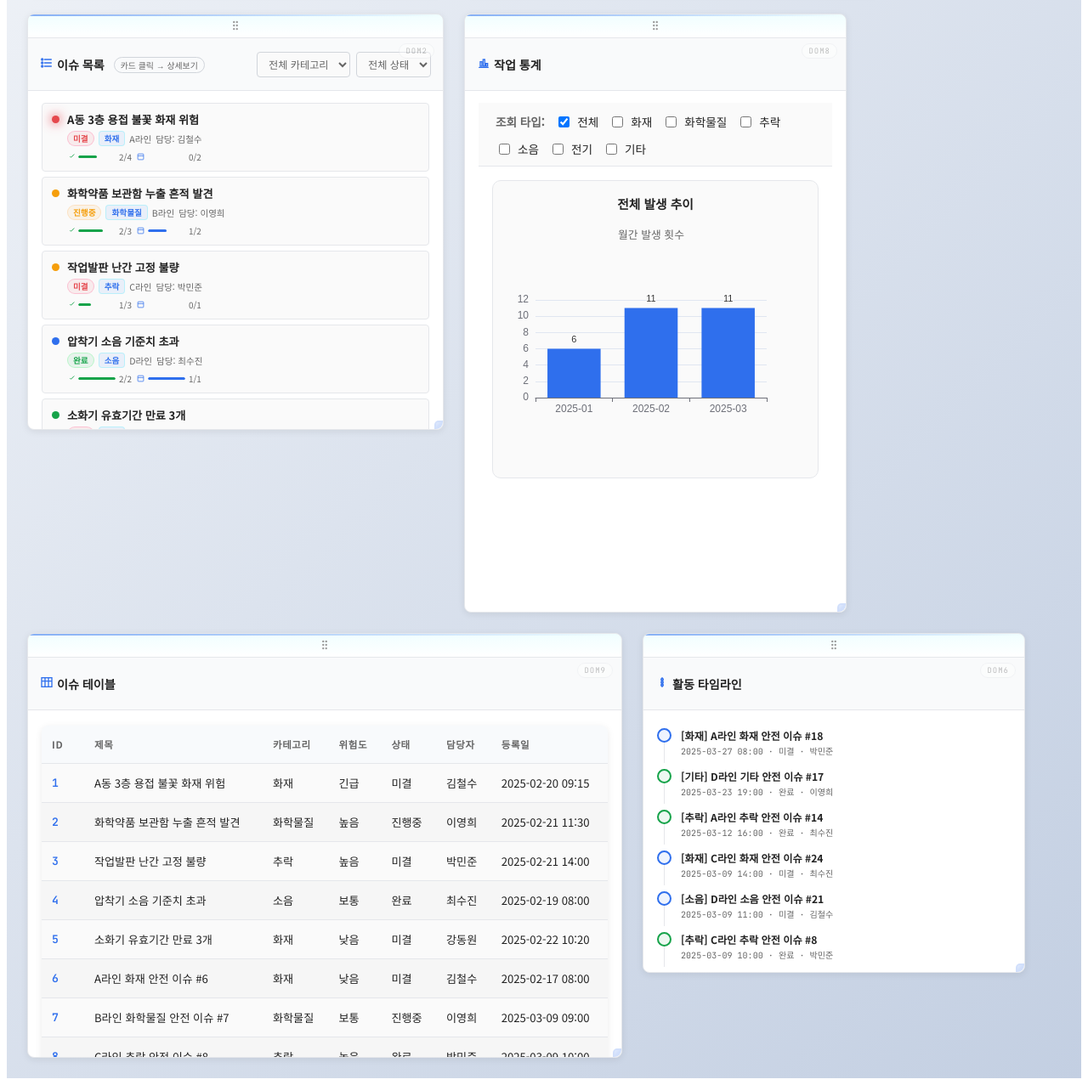
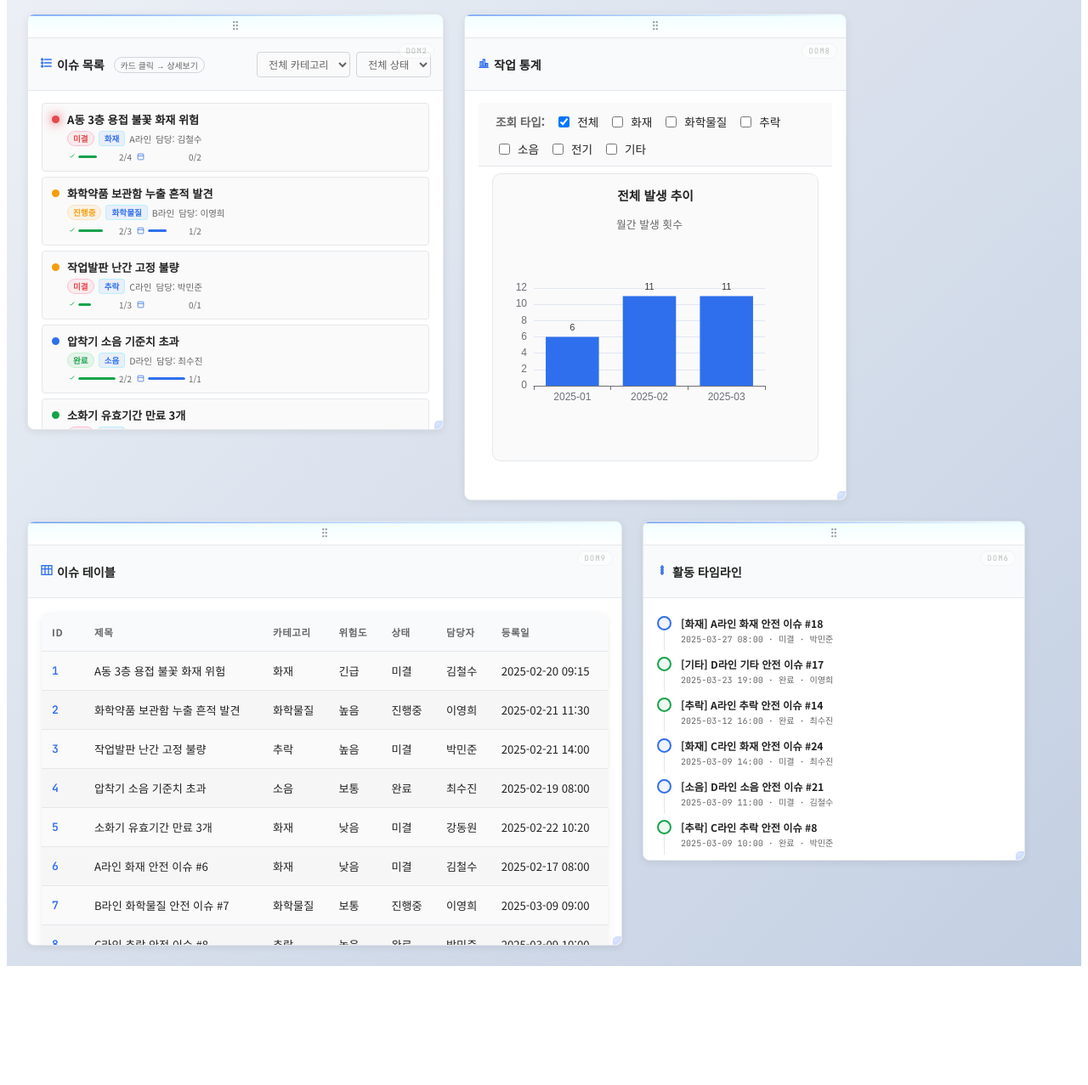
Before and after one commit to Kweonminsu/IMPtolotgy_EHS, a FastAPI app: page / in a window 1280 px wide. Shown: the part 715-1992 px from the top of the page at 85% size. After the commit the page ends 1852 px from the top, so only its background shows below. Run offline with FastAPI, Linux system fonts and the light colour scheme.

Commit message:
초기화 적용 중

```diff
--- a/static/css/env_safety.css
+++ b/static/css/env_safety.css
@@ -202,15 +202,25 @@
    패널 캔버스 (드래그 자유 배치)
 ════════════════════════════════════════ */
 .env-safety-page .panel-canvas {
-  width: 100%;
   display: flex;
   flex-wrap: wrap;
   gap: 1.5rem;
   padding: 1.5rem;
-  min-height: calc(100vh - 140px);
+
+  /* 핵심 설정 */
+  width: fit-content !important; /* ← 내부 패널 크기에 따라 자동 확장 */
+  min-width: 100% !important; /* 최소 화면 너비는 유지 */
+  max-width: none !important; /* 최대 제한 완전 제거 */
+
+  min-height: calc(100vh - 170px);
+  height: auto !important;
+  max-height: none !important;
+
+  overflow-x: auto !important; /* 가로로 커지면 스크롤 생김 */
+  overflow-y: visible !important; /* 세로는 자연스럽게 확장 */
+
+  align-items: flex-start;
   background: linear-gradient(135deg, #f5f7fa 0%, #c3cfe2 100%);
-  align-items: flex-start; /* 상단 정렬로 독립적 높이 */
-  position: relative;
 }
 
 /* ════════════════════════════════════════
@@ -218,6 +228,7 @@
 ════════════════════════════════════════ */
 /* 독립적 크기 조절 + 내부 스크롤 + flexbox 지원 */
 .env-safety-page .draggable-panel {
+  max-height: 82vh !important;
   position: relative;
   background-color: var(--light-bg);
   border: 1px solid var(--border);
@@ -237,7 +248,7 @@
   min-width: 300px;
   max-width: none; /* 제한 완전 제거 → 풀 너비 가능 */
   min-height: 200px;
-  max-height: 800px;
+  max-height: 88vh !important;
 
   /* 초기 크기는 JS(PANEL_CONFIG)에서 설정 - CSS에서 width/height 제거 */
 
--- a/static/js/env_safety.js
+++ b/static/js/env_safety.js
@@ -679,7 +679,7 @@
           .join("")}
       </div>
     </div>
-    <div id="risk-charts-container" style="padding:16px; overflow-y:auto; overflow-x:hidden; transition:height 0.4s ease;">
+    <div id="risk-charts-container" style="padding:8px 16px 4px; overflow-y:auto; overflow-x:hidden; transition:height 0.35s ease;">
     </div>
   `;
 
@@ -687,38 +687,38 @@
     const containerEl = document.getElementById("risk-charts-container");
 
     const numTypes = currentTypes.length;
-    const HEIGHT_PER_BLOCK = 395; // 실제 측정된 한 블록 높이 (4개 차트)
+    const HEIGHT_PER_BLOCK = 355; // 실제 그래프 4개 높이 + 여백 최소화
     const MAX_VISIBLE = 3;
 
-    const targetHeight =
-      HEIGHT_PER_BLOCK * Math.min(numTypes, MAX_VISIBLE) + 30;
-
-    // 내부 컨테이너 높이
+    const targetHeight = HEIGHT_PER_BLOCK * Math.min(numTypes, MAX_VISIBLE) + 8;
+
     containerEl.style.height = targetHeight + "px";
-
-    // 전체 echart-risk 높이
-    container.style.height = targetHeight + 95 + "px";
-
-    // dom8 패널 자체를 콘텐츠에 맞춰 자동 확장
+    container.style.height = targetHeight + 72 + "px"; // echart-risk 전체
+
     const panel8 = document.getElementById("dom8");
     if (panel8) {
       panel8.style.height = "auto";
-      panel8.style.minHeight = targetHeight + 280 + "px"; // 헤더+여백 포함
-    }
-
-    // 블록 생성
-    currentTypes.forEach((type) => {
+      panel8.style.minHeight = targetHeight + 210 + "px";
+    }
+
+    currentTypes.forEach((type, index) => {
       const block = document.createElement("div");
-      block.style = `border:1px solid var(--border); border-radius:10px; background:var(--lighter-bg); padding:16px; margin-bottom:24px;`;
+      block.style = `
+      border:1px solid var(--border);
+      border-radius:10px;
+      background:var(--lighter-bg);
+      padding:14px;
+      margin-bottom: ${index === currentTypes.length - 1 ? "0" : "12px"};
+    `;
       block.innerHTML = `
-      <div style="text-align:center; font-size:0.92rem; font-weight:600; margin-bottom:16px; color:var(--light-color);">
+      <div style="text-align:center; font-size:0.92rem; font-weight:600; margin-bottom:14px; color:var(--light-color);">
         ${type === "전체" ? "전체 발생 추이" : type + " 발생 추이"}
       </div>
-      <div style="display:flex; gap:16px; overflow-x:auto; padding-bottom:8px;">
-        <div style="min-width:340px;"><div style="text-align:center; font-size:0.8rem; color:var(--gray-color); margin-bottom:8px;">월간 발생 횟수</div><div id="chart-${type}-month-total" style="height:245px;"></div></div>
-        <div style="min-width:340px;"><div style="text-align:center; font-size:0.8rem; color:var(--gray-color); margin-bottom:8px;">주간 발생 횟수</div><div id="chart-${type}-week-total" style="height:245px;"></div></div>
-        <div style="min-width:340px;"><div style="text-align:center; font-size:0.8rem; color:var(--gray-color); margin-bottom:8px;">월간 라인별</div><div id="chart-${type}-month-line" style="height:245px;"></div></div>
-        <div style="min-width:340px;"><div style="text-align:center; font-size:0.8rem; color:var(--gray-color); margin-bottom:8px;">주간 라인별</div><div id="chart-${type}-week-line" style="height:245px;"></div></div>
+      <div style="display:flex; gap:16px; overflow-x:auto; padding-bottom:4px;">
+        <div style="min-width:340px;"><div style="text-align:center; font-size:0.8rem; color:var(--gray-color); margin-bottom:6px;">월간 발생 횟수</div><div id="chart-${type}-month-total" style="height:245px;"></div></div>
+        <div style="min-width:340px;"><div style="text-align:center; font-size:0.8rem; color:var(--gray-color); margin-bottom:6px;">주간 발생 횟수</div><div id="chart-${type}-week-total" style="height:245px;"></div></div>
+        <div style="min-width:340px;"><div style="text-align:center; font-size:0.8rem; color:var(--gray-color); margin-bottom:6px;">월간 라인별</div><div id="chart-${type}-month-line" style="height:245px;"></div></div>
+        <div style="min-width:340px;"><div style="text-align:center; font-size:0.8rem; color:var(--gray-color); margin-bottom:6px;">주간 라인별</div><div id="chart-${type}-week-line" style="height:245px;"></div></div>
       </div>
     `;
       containerEl.appendChild(block);
@@ -727,6 +727,24 @@
 
     containerEl.style.overflowY = numTypes > MAX_VISIBLE ? "auto" : "hidden";
   }
+
+  window.toggleRiskType = function (checkbox) {
+    const type = checkbox.value;
+    if (type === "전체") {
+      currentTypes = checkbox.checked
+        ? ["전체"]
+        : currentTypes.filter((t) => t !== "전체");
+    } else {
+      if (checkbox.checked) {
+        currentTypes = currentTypes.filter((t) => t !== "전체");
+        if (!currentTypes.includes(type)) currentTypes.push(type);
+      } else {
+        currentTypes = currentTypes.filter((t) => t !== type);
+      }
+    }
+    if (currentTypes.length === 0) currentTypes = ["전체"];
+    renderRiskChart();
+  };
 
   window.toggleRiskType = function (checkbox) {
     const type = checkbox.value;
```
